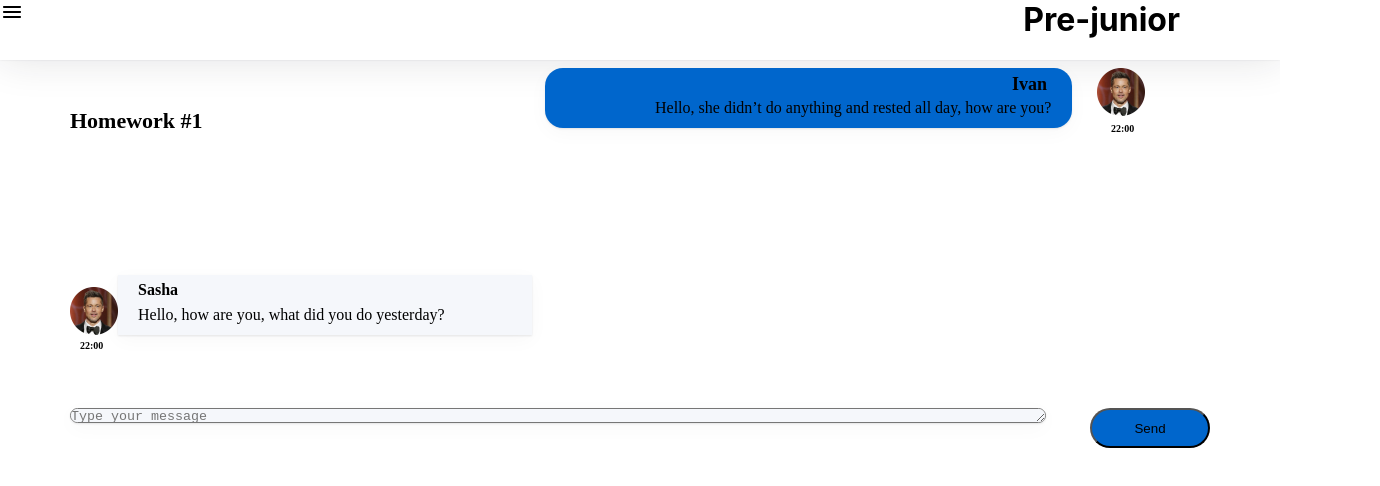
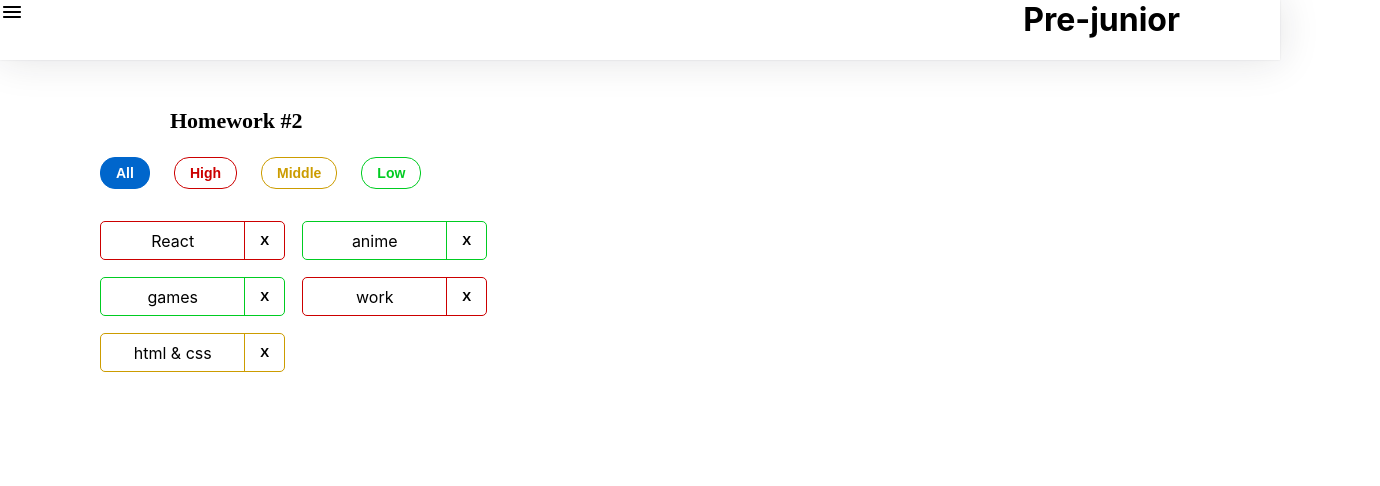
Before and after one commit to developeryudintsev/hometasks, a React (Create React App) app: page /#/pre-junior in a window 1280 px wide. Shown: the top 486 px of the page, 1380 px wide, since content can reach past the window. Built offline with nearby package versions, Linux system fonts and the light colour scheme.

Commit message:
home task 2

```diff
--- a/src/s2-homeworks/hw02/HW2.tsx
+++ b/src/s2-homeworks/hw02/HW2.tsx
@@ -2,25 +2,10 @@ import React, {useState} from 'react'
 import Affairs from './affairs/Affairs'
 import s2 from '../../s1-main/App.module.css'
 
-/*
-* 1 - описать типы AffairPriorityType, AffairType
-* 2 - указать нужный тип для defaultAffairs
-* 3 - дописать типы и логику функции filterAffairs и проверить её тестами
-* 4 - выполнить пункт 3 для функции deleteAffair
-* 5 - указать нужный тип в useState с affairs
-* 6 - дописать тип и логику функции deleteAffairCallback
-* 7 - в файле Affairs.tsx дописать типизацию пропсов
-* 8 - в файле Affairs.tsx дописать логику функций setAll, setHigh, setMiddle, setLow
-* 9 - в файле Affair.tsx дописать типизацию пропсов
-* 10 - в файле Affair.tsx дописать функции deleteCallback и использовать
-* 11 - в файле Affair.tsx отобразить приходящие данные
-* */
-
-// types
-export type AffairPriorityType = 'high'|'middle' |'low' // need to fix any
+export type AffairPriorityType = 'high'|'middle' |'low'
 export type AffairType = {
-    _id: number // need to fix any
-    name: string // need to fix any
+    _id: number
+    name: string
     priority: AffairPriorityType
 }
 export type FilterType = 'all' | AffairPriorityType
--- a/src/s2-homeworks/hw05/pages/PreJunior.tsx
+++ b/src/s2-homeworks/hw05/pages/PreJunior.tsx
@@ -1,13 +1,14 @@
 import React from 'react'
 import HW1 from '../../hw01/HW1'
+import HW2 from "../../hw02/HW2";
 
 
 function PreJunior() {
     return (
         <div id={'hw5-page-pre-junior'}>
             {/*pre junior page*/}
-            <HW1 />
-            {/*<HW2 />*/}
+            {/*<HW1 />*/}
+            <HW2 />
             {/*<HW3 />*/}
             {/*<HW4 />*/}
         </div>
```
